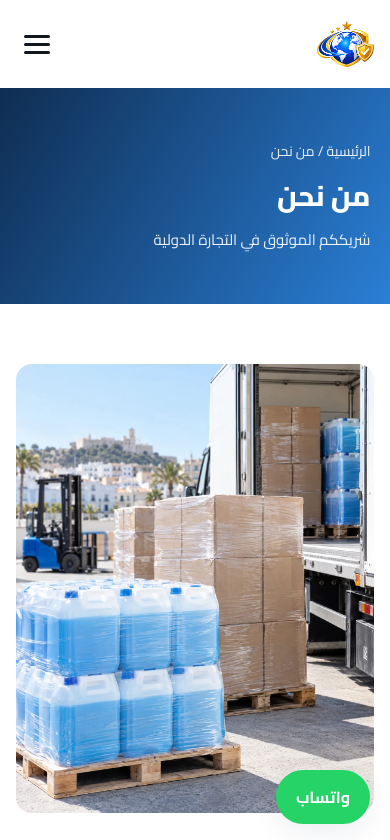
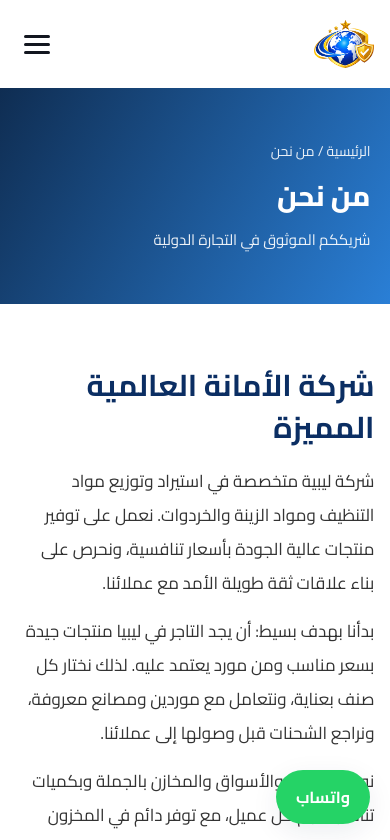
Before and after one commit to sh3rif0x/elamana-global, a Next.js app: page /about in a window 390 px wide. Shown: the top 840 px of the page. Built offline with nearby package versions, Linux system fonts and the light colour scheme; no server answers.

Commit message:
mobile: image below content on about and contact

```diff
--- a/src/app/about/about.module.css
+++ b/src/app/about/about.module.css
@@ -4,6 +4,6 @@
 .text p{margin:0 0 14px;color:#333;font-size:17px;line-height:2}
 .media{position:relative;width:100%;aspect-ratio:4/5;border-radius:16px;overflow:hidden}
 .img{object-fit:cover}
-@media(max-width:900px){.wrap{grid-template-columns:1fr;gap:28px}.media{order:-1;max-width:420px;margin:0 auto}}
+@media(max-width:900px){.wrap{grid-template-columns:1fr;gap:28px}.media{max-width:420px;margin:0 auto}}
 .cols{display:grid;grid-template-columns:1fr 1fr;gap:32px;margin-top:8px}
 @media(max-width:600px){.cols{grid-template-columns:1fr;gap:0}}
--- a/src/app/contact/contact.module.css
+++ b/src/app/contact/contact.module.css
@@ -10,7 +10,7 @@
 .info a,.info span:not(.icon){color:#4a5b73;font-size:15px;line-height:1.7;text-decoration:none;word-break:break-word}
 .info a:hover{color:#1e88e5}
 @media(max-width:1000px){.info{grid-template-columns:1fr 1fr}}
-@media(max-width:900px){.top{grid-template-columns:1fr;gap:32px}.media{max-width:300px;order:-1}}
+@media(max-width:900px){.top{grid-template-columns:1fr;gap:32px}.media{max-width:300px}}
 @media(max-width:560px){.info{grid-template-columns:1fr}}
 .map{margin-top:48px;width:100%;height:420px;border-radius:20px;overflow:hidden;border:1px solid #dbe8f9}
 .map iframe{width:100%;height:100%;border:0;display:block}
--- a/src/app/globals.css
+++ b/src/app/globals.css
@@ -190,3 +190,6 @@ h1, h2, h3 { line-height: 1.4; }
 .header .logo{display:inline-flex;align-items:center}
 .header .logo img{height:56px;width:auto;display:block}
 @media(max-width:700px){.header .logo img{height:46px}}
+.header .logo{flex:none}
+.header .logo img{height:48px;width:auto;max-width:180px;object-fit:contain}
+.header-inner{gap:24px}
--- a/src/components/sections/Hero.jsx
+++ b/src/components/sections/Hero.jsx
@@ -1,4 +1,5 @@
 "use client";
+import Link from "next/link";
 import { useEffect, useState } from "react";
 import Image from "next/image";
 import styles from "./Hero.module.css";
@@ -73,6 +74,7 @@ export default function Hero() {
               <h1>{s.title}</h1>
               <p>{s.text}</p>
               <div className={styles.actions}>
+                <Link href="/contact" className={styles.btnPrimary}>تواصل معنا</Link>
               </div>
             </div>
           </div>
--- a/src/components/sections/Hero.module.css
+++ b/src/components/sections/Hero.module.css
@@ -210,4 +210,6 @@
     .actions {
         justify-content: center
     }
-}
+}.actions{display:flex;flex-wrap:wrap;gap:14px;margin-top:26px}
+.btnPrimary{display:inline-block;padding:16px 52px;border-radius:999px;background:#fff;color:#0b4fb3;font-weight:800;font-size:18px;text-decoration:none;border:2px solid rgba(255,255,255,.7);transition:background .25s,color .25s,transform .25s}
+.btnPrimary:hover{background:#1e88e5;color:#fff;transform:translateY(-2px)}
```
